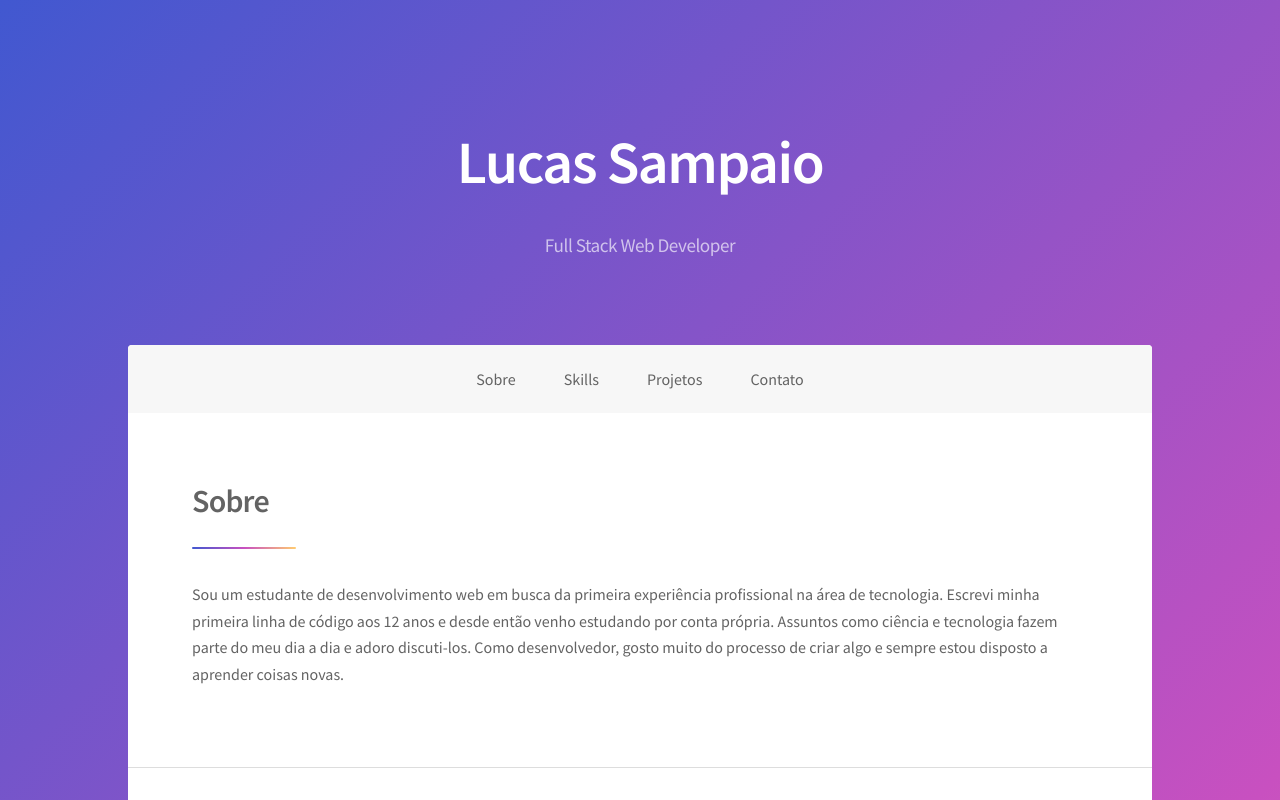
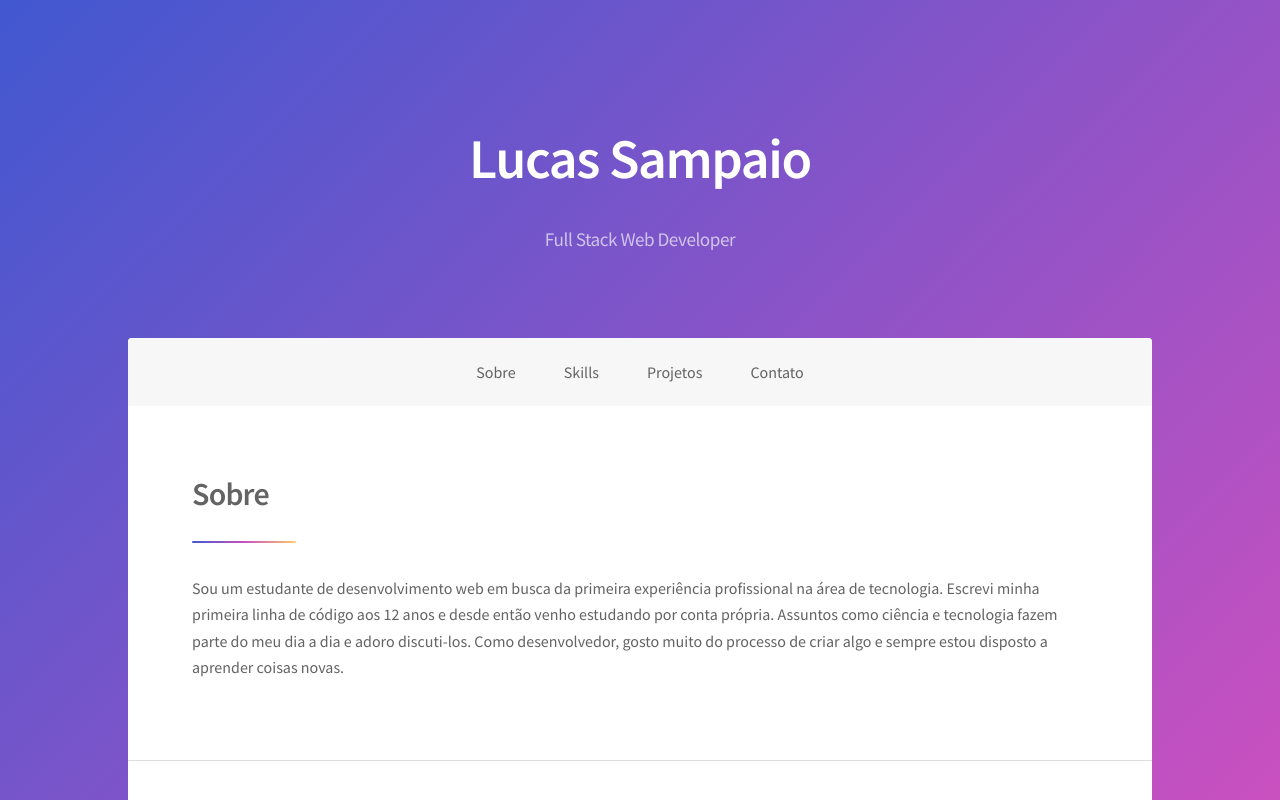
Before and after one commit to lucasgbsampaio/portfolio, a React (Create React App) app: page / in a window 1280 px wide. Shown: the top 800 px of the page. Built offline with nearby package versions, Linux system fonts and the light colour scheme; the HTML template or start-up script is replaced by a standard one.

Commit message:
update fontsize

```diff
--- a/src/App.css
+++ b/src/App.css
@@ -66,7 +66,7 @@ html {
 #header h1 {
   margin: 0 0 0.2em 0;
   color: #ffffff;
-  font-size: 3.75em;
+  font-size: 3.5em;
   letter-spacing: -0.025em;
 }
 
```
